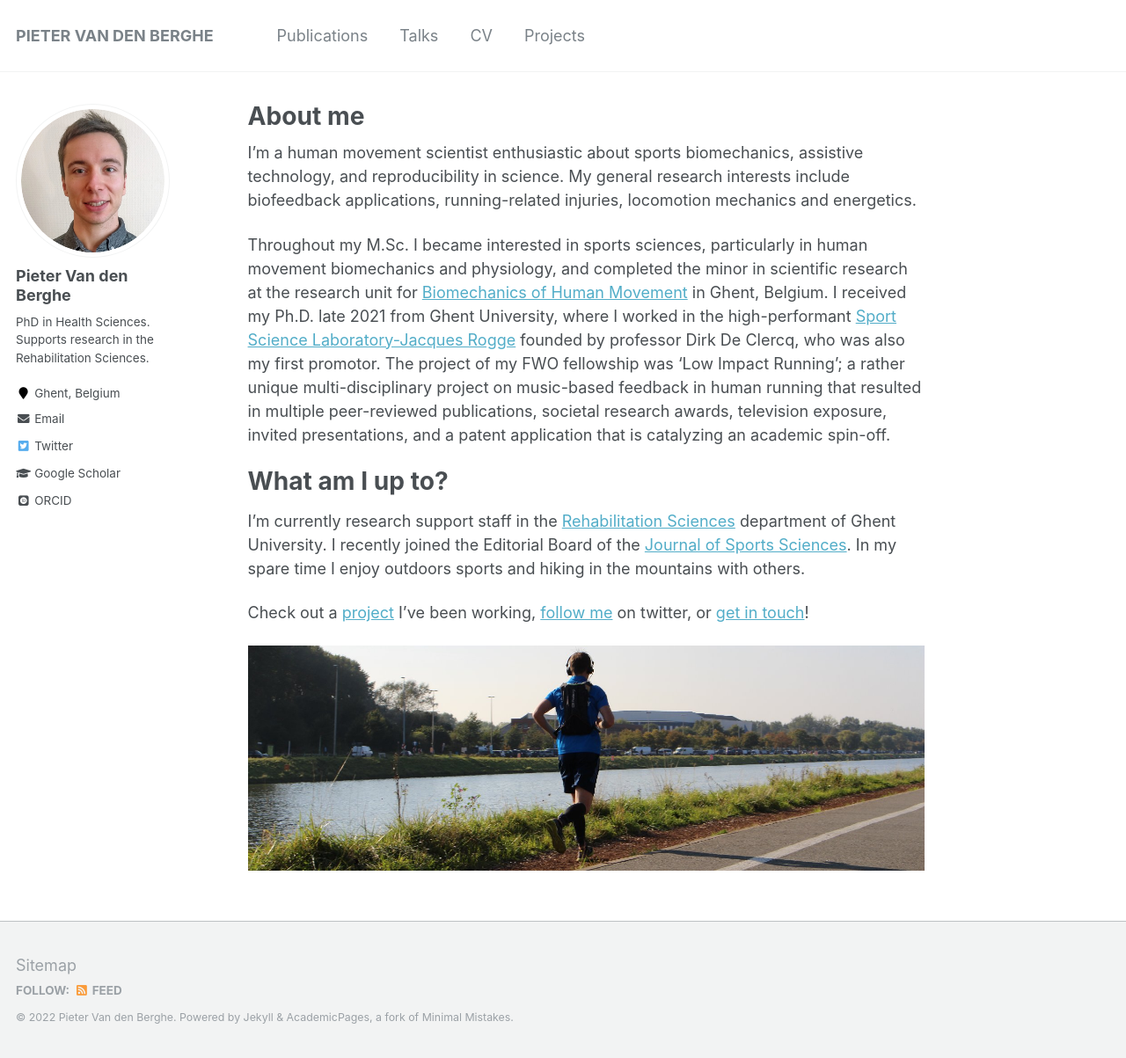
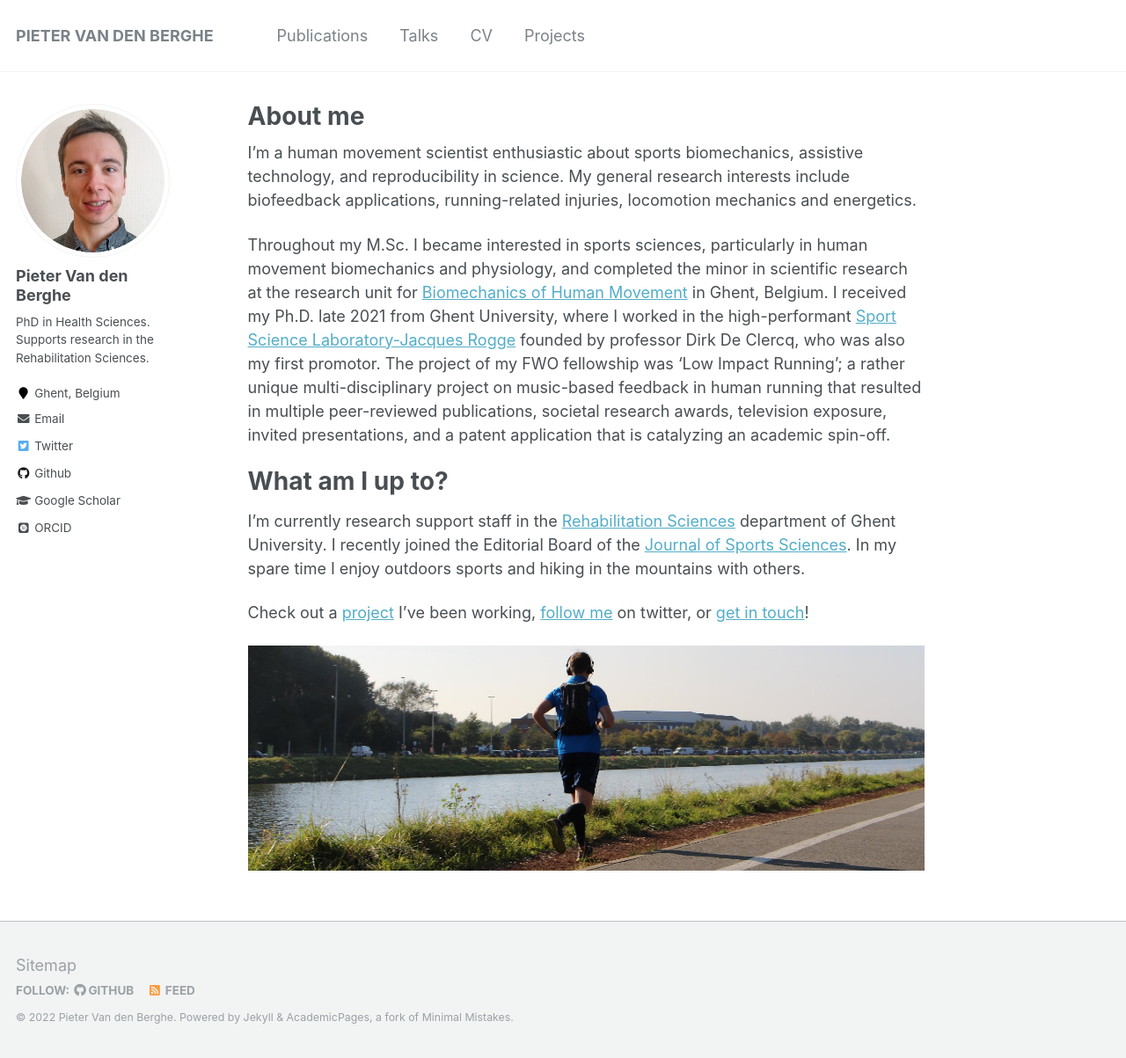
Before and after one commit to pivdnber/pivdnber.github.io, a Jekyll site: the page built from _pages/about.md, in a window 1280 px wide and 1203 px high. Shown: the whole window at 88% size. Built offline with Jekyll 4.4.1, drawn with Linux system fonts in a browser that asks for light colours; some web fonts are replaced.

Commit message:
add github link

```diff
--- a/_config.yml
+++ b/_config.yml
@@ -11,7 +11,7 @@ title                    : "PIETER VAN DEN BERGHE"
 title_separator          : "-"
 name                     : &name "Pieter Van den Berghe"
 description              : &description "personal description"
-url                      : https://pivdnber.github.io # the base hostname & protocol for your site e.g. "https://mmistakes.github.io"
+url                      : https://pivdnber.github.io # the base hostname & protocol for your site
 baseurl                  : "" # the subpath of your site, e.g. "/blog"
 repository               : "pivdnber/pivdnber.github.io"
 teaser                   : "500x300.png"
@@ -87,7 +87,7 @@ author:
   email            : "pieter.vandenberghe@ugent.be"
   pubmed           :  # "https://pubmed.ncbi.nlm.nih.gov/?term=Van+den+Berghe+Pieter"
   googlescholar    : "https://scholar.google.com/citations?hl=en&user=sE7vYWcAAAAJ"
-  github           : # "pivdnber/"
+  github           : "pivdnber/"
   twitter          : "@SportSciSum"
   orcid            : "https://orcid.org/0000-0001-8205-5491"
   employer         :
@@ -263,14 +263,14 @@ plugins:
   - jekyll-paginate
   - jekyll-sitemap
   - jekyll-gist
-#  - jekyll-feed
+  - jekyll-feed
   - jekyll-redirect-from
 # mimic GitHub Pages with --safe
 whitelist:
   - jekyll-paginate
   - jekyll-sitemap
   - jekyll-gist
-#  - jekyll-feed
+  - jekyll-feed
   - jemoji
 
 
```
